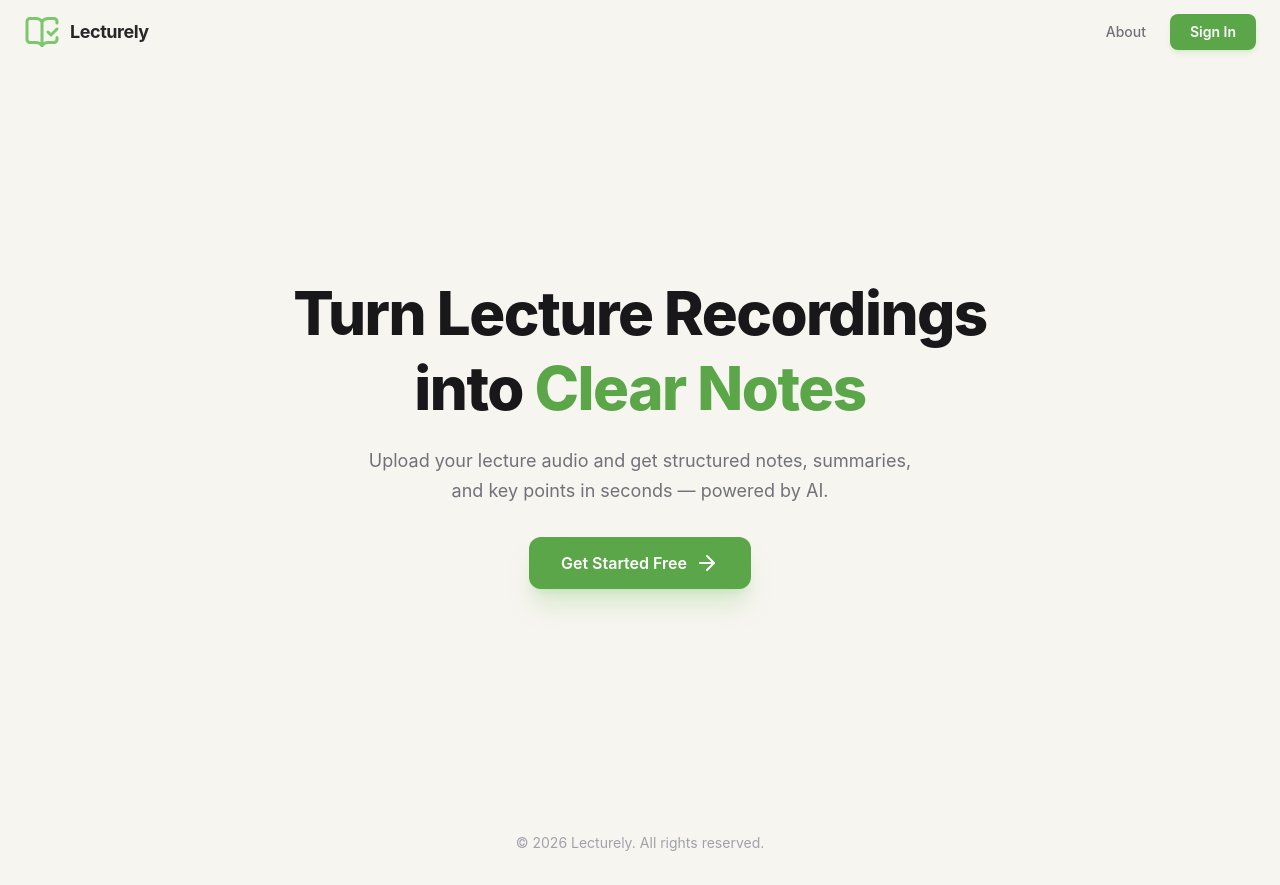
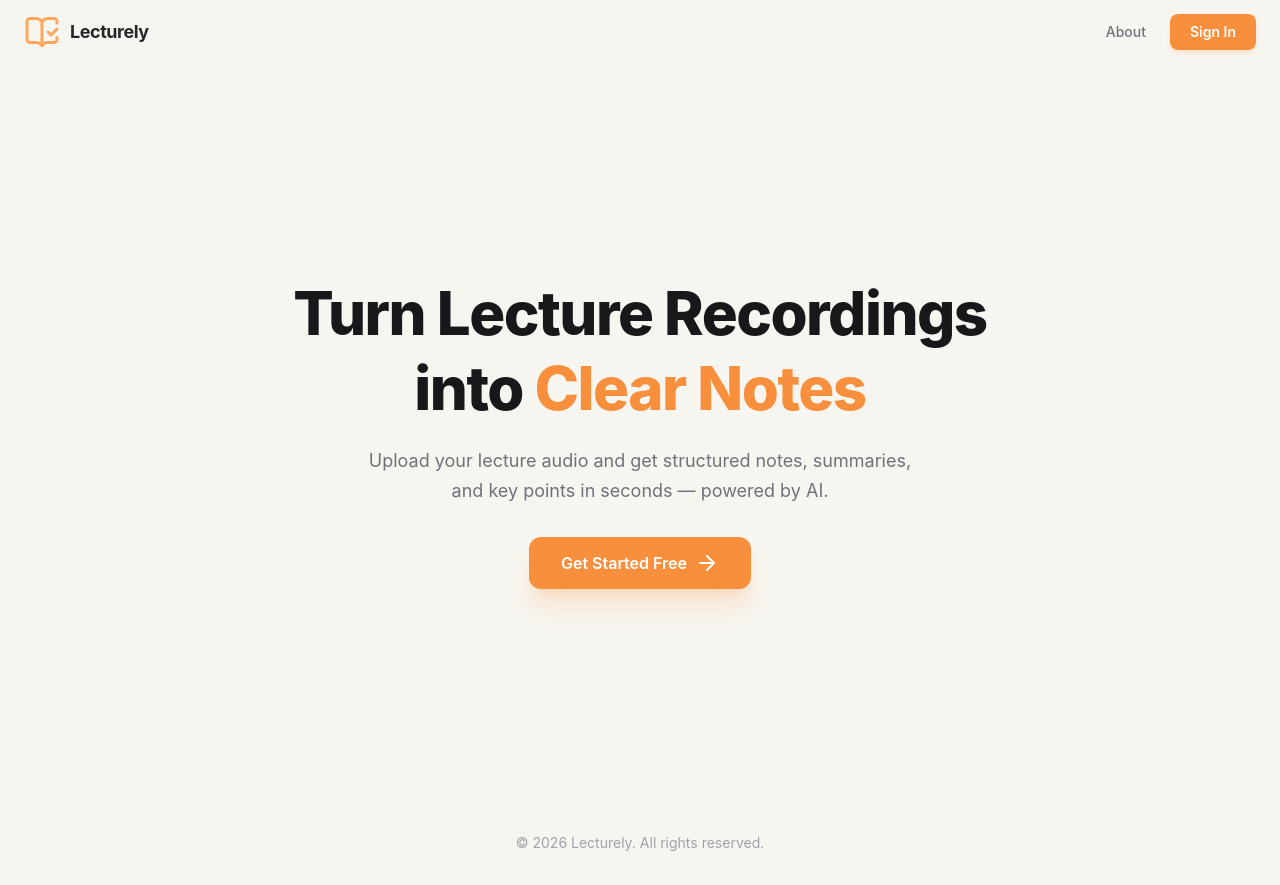
Before and after one commit to Suhanii15/Lecturely, a React (Vite) app in the folder client/: page / in a window 1280 px wide. Built offline with nearby package versions, Linux system fonts and the light colour scheme.

Commit message:
changed the color theme

```diff
--- a/client/src/index.css
+++ b/client/src/index.css
@@ -4,16 +4,16 @@
   --font-sans: "Inter", system-ui, -apple-system, sans-serif;
 
   /* Brand */
-  --color-brand-50: #f8fcf5;
-  --color-brand-100: #f0f9ea;
-  --color-brand-200: #e5f5e0;
-  --color-brand-300: #c9ecbe;
-  --color-brand-400: #a4dd95;
-  --color-brand-500: #7cc76b;
-  --color-brand-600: #5aa649;
-  --color-brand-700: #47873b;
-  --color-brand-800: #396b30;
-  --color-brand-900: #2e5629;
+  --color-brand-50: #fffbf5;
+  --color-brand-100: #fff6ea;
+  --color-brand-200: #ffe9d0;
+  --color-brand-300: #ffd6a8;
+  --color-brand-400: #ffc07d;
+  --color-brand-500: #ffa75a;
+  --color-brand-600: #f78f3d;
+  --color-brand-700: #e07a24;
+  --color-brand-800: #bd6420;
+  --color-brand-900: #a0541b;
 
   /* Surfaces */
   --color-surface-50: #f7f5f0;
--- a/client/src/pages/Notes.jsx
+++ b/client/src/pages/Notes.jsx
@@ -322,9 +322,7 @@ const Notes = () => {
                     <div key={idx}
                       className="bg-surface-100 rounded-2xl border border-surface-200 p-5 hover:border-surface-300 transition-all">
                       <div className="flex items-start gap-3">
-                        <div className="w-9 h-9 rounded-xl bg-brand-50 flex items-center justify-center shrink-0 mt-0.5">
 
-                        </div>
                         <div className="min-w-0 flex-1">
                           <h3 className="text-base font-bold text-surface-900 mb-1">{ch.headline || `Chapter ${idx + 1}`}</h3>
                           <p className="text-sm text-surface-600 leading-relaxed">{ch.summary}</p>
```
